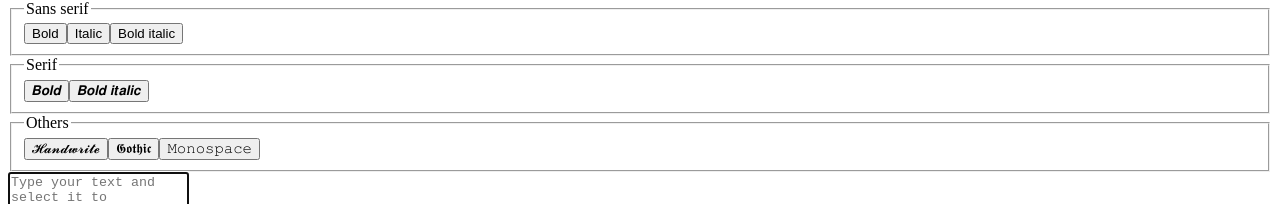
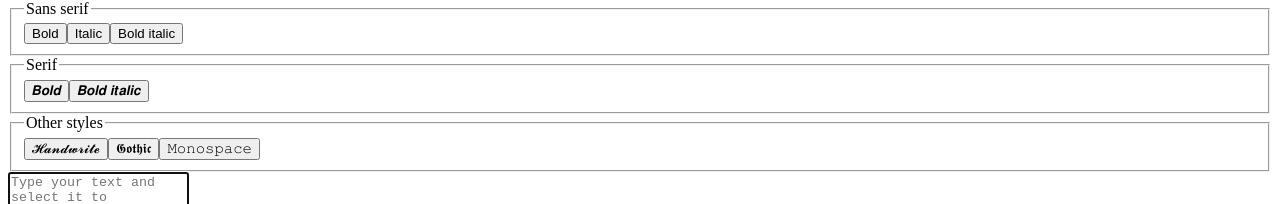
Before and after one commit to 8devil3/socialformatter, a Vue app: page / in a window 1280 px wide. Shown: the part 182-386 px from the top of the page. Built offline with nearby package versions, Linux system fonts and the light colour scheme; the HTML template or start-up script is replaced by a standard one.

Commit message:
corretto microtesto

```diff
--- a/src/views/HomeView.vue
+++ b/src/views/HomeView.vue
@@ -42,7 +42,7 @@
 
 
             <fieldset class="grid grid-cols-3 gap-2 p-2 border-2 border-fuchsia-600 rounded-xl md:grid-cols-none md:auto-cols-auto md:grid-flow-col">
-                <legend class="px-1 text-[13px] font-bold">Others</legend>
+                <legend class="px-1 text-[13px] font-bold">Other styles</legend>
 
                 <Button @click="resetFormat(unicodeMaps.handwrite, getSelectedText())" title="handwrite" class="bg-fuchsia-600 hover:bg-fuchsia-500">
                     𝓗𝓪𝓷𝓭𝔀𝓻𝓲𝓽𝓮
```
